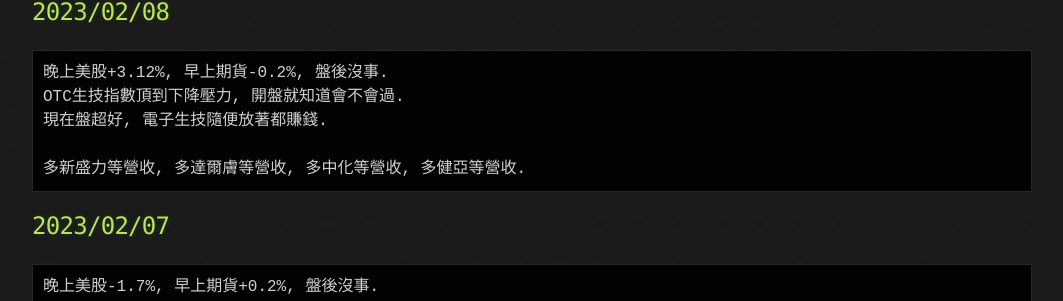
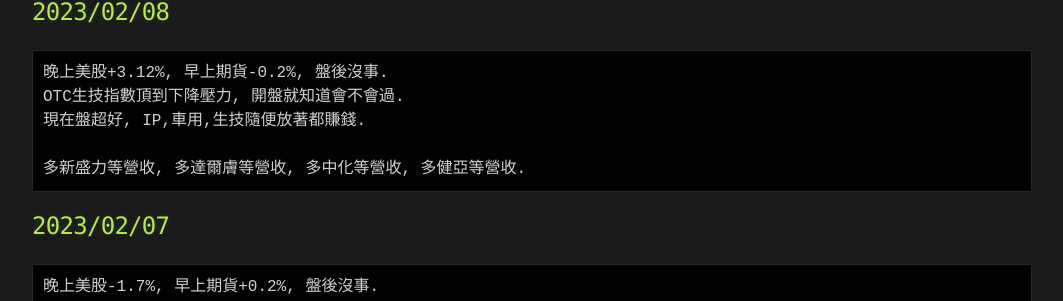
Before and after one commit to lepg5487/Stock_God, a Jekyll site: the page built from index.md, in a window 1280 px wide and 900 px high, scrolled down 428 px. Shown: the part 196-497 px from the top of the window, without its empty margins (108-1171 px from the left). Built offline with Jekyll 4.4.1, drawn with Linux system fonts in a browser that asks for light colours; our own code applies the rules of GitHub Pages for plain Markdown files.

Commit message:
Update index.md

````diff
--- a/index.md
+++ b/index.md
@@ -24,7 +24,7 @@ layout: testlayouts
 ```
 晚上美股+3.12%, 早上期貨-0.2%, 盤後沒事.
 OTC生技指數頂到下降壓力, 開盤就知道會不會過.
-現在盤超好, 電子生技隨便放著都賺錢.
+現在盤超好, IP,車用,生技隨便放著都賺錢.
 
 多新盛力等營收, 多達爾膚等營收, 多中化等營收, 多健亞等營收.
 ```
````
